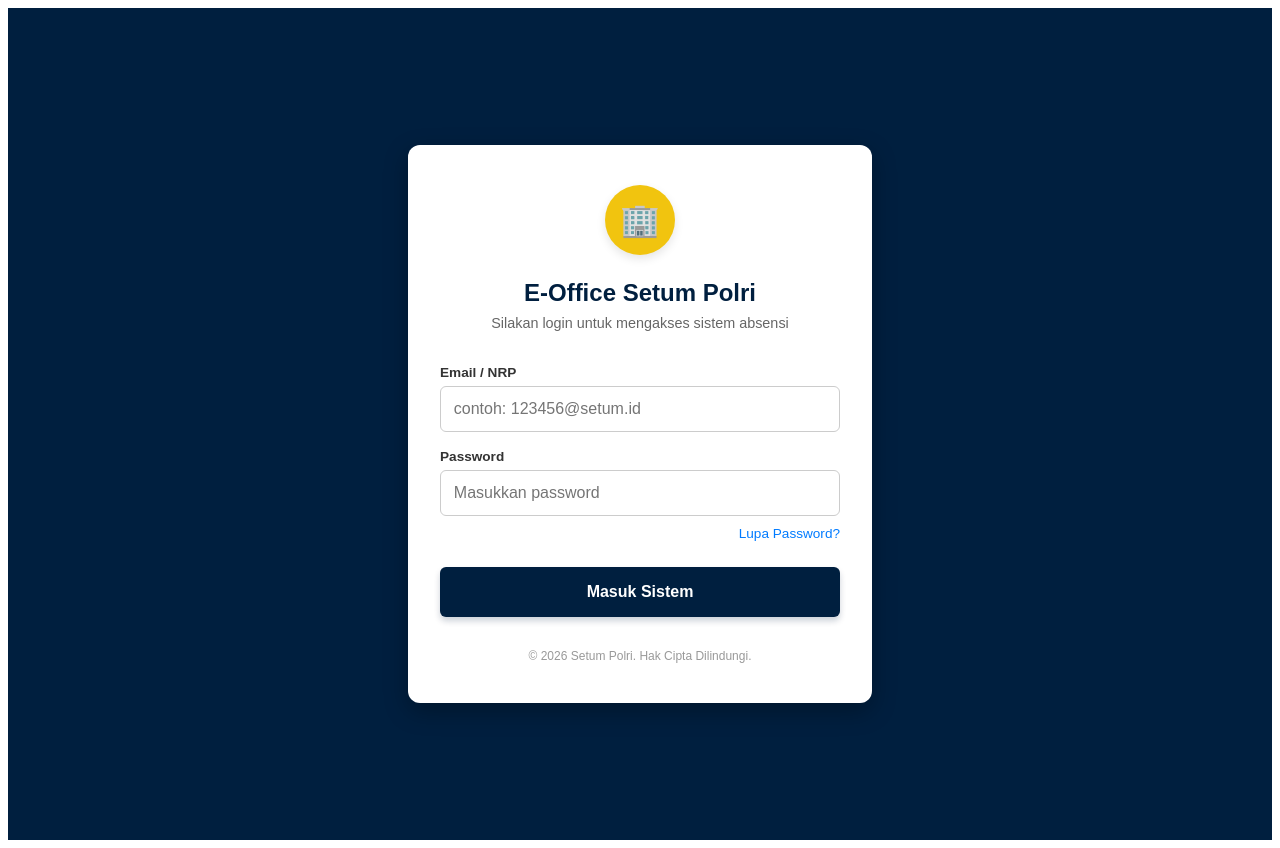
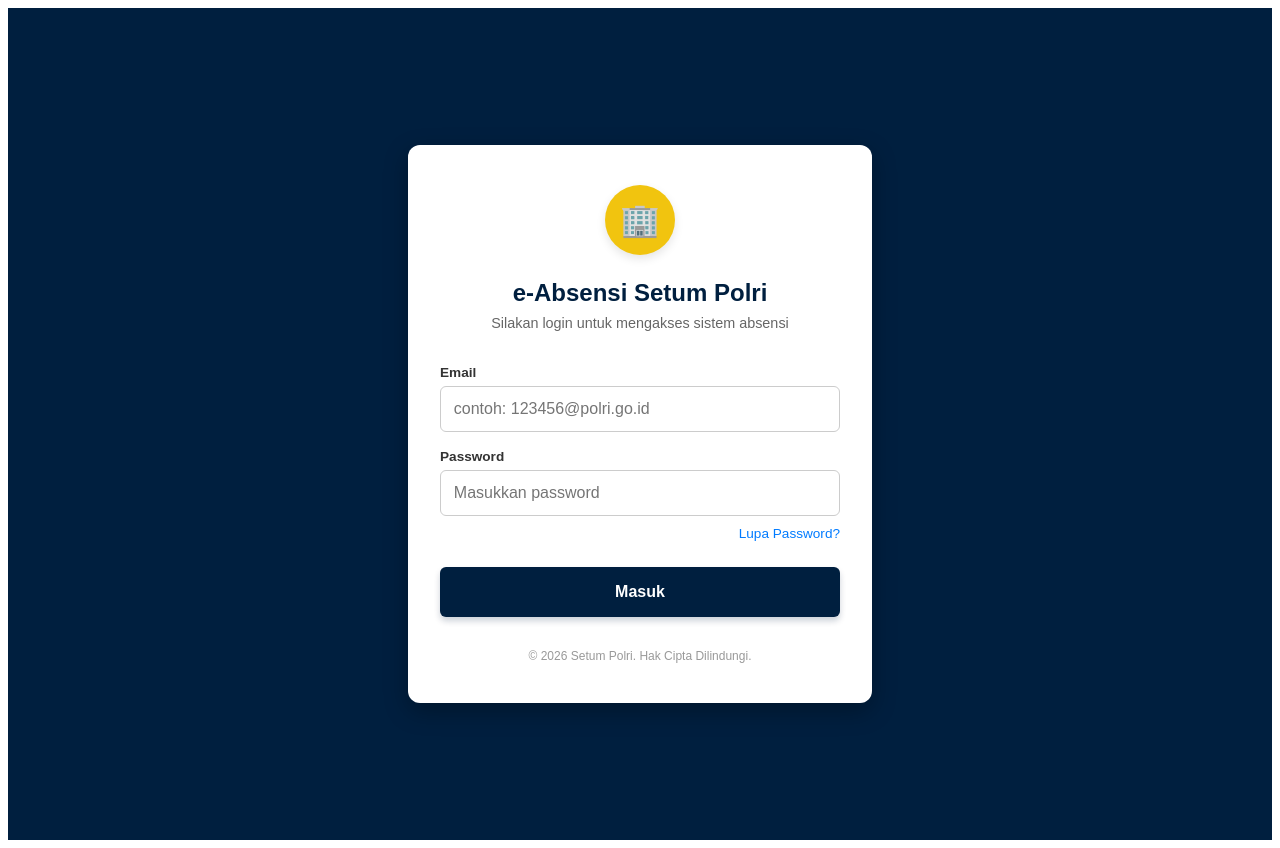
Before and after one commit to e-OfficePolri/absensi-setum, a Next.js app: page /login in a window 1280 px wide. Built offline with nearby package versions, Linux system fonts and the light colour scheme.

Commit message:
Update page.tsx

```diff
--- a/app/login/page.tsx
+++ b/app/login/page.tsx
@@ -68,15 +68,15 @@ export default function Login() {
           <span style={{ fontSize: '2rem' }}>🏢</span>
         </div>
 
-        <h2 style={{ margin: '0 0 0.5rem', color: '#001f3f', fontSize: '1.5rem' }}>E-Office Setum Polri</h2>
+        <h2 style={{ margin: '0 0 0.5rem', color: '#001f3f', fontSize: '1.5rem' }}>e-Absensi Setum Polri</h2>
         <p style={{ margin: '0 0 2rem', color: '#666', fontSize: '0.9rem' }}>Silakan login untuk mengakses sistem absensi</p>
 
         <form onSubmit={handleLogin} style={{ display: 'flex', flexDirection: 'column', gap: '15px', textAlign: 'left' }}>
           <div>
-            <label style={{ fontSize: '0.85rem', fontWeight: 'bold', color: '#333' }}>Email / NRP</label>
+            <label style={{ fontSize: '0.85rem', fontWeight: 'bold', color: '#333' }}>Email</label>
             <input
               type="email"
-              placeholder="contoh: 123456@setum.id"
+              placeholder="contoh: 123456@polri.go.id"
               value={email}
               onChange={(e) => setEmail(e.target.value)}
               required
@@ -123,7 +123,7 @@ export default function Login() {
               boxShadow: '0 4px 6px rgba(0, 31, 63, 0.2)'
             }}
           >
-            {loading ? 'Memeriksa...' : 'Masuk Sistem'}
+            {loading ? 'Memeriksa...' : 'Masuk'}
           </button>
         </form>
 
```
